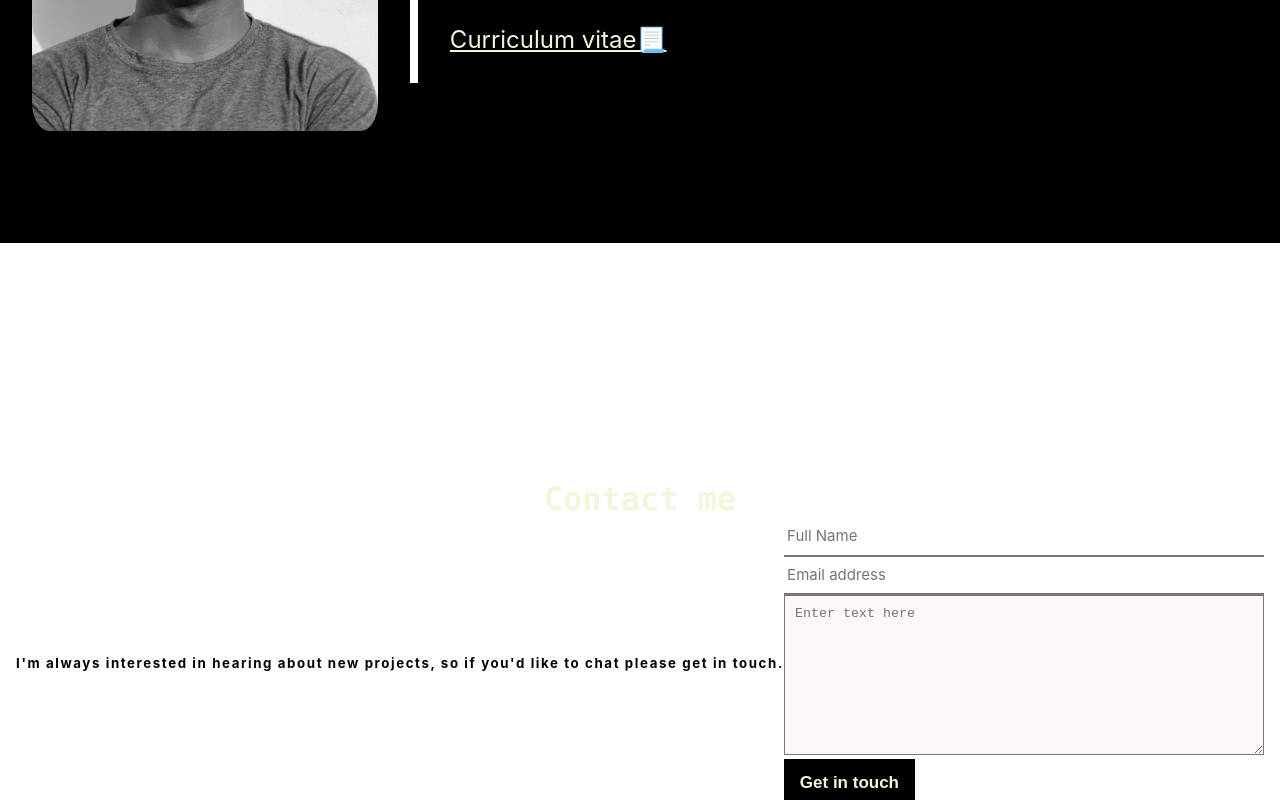
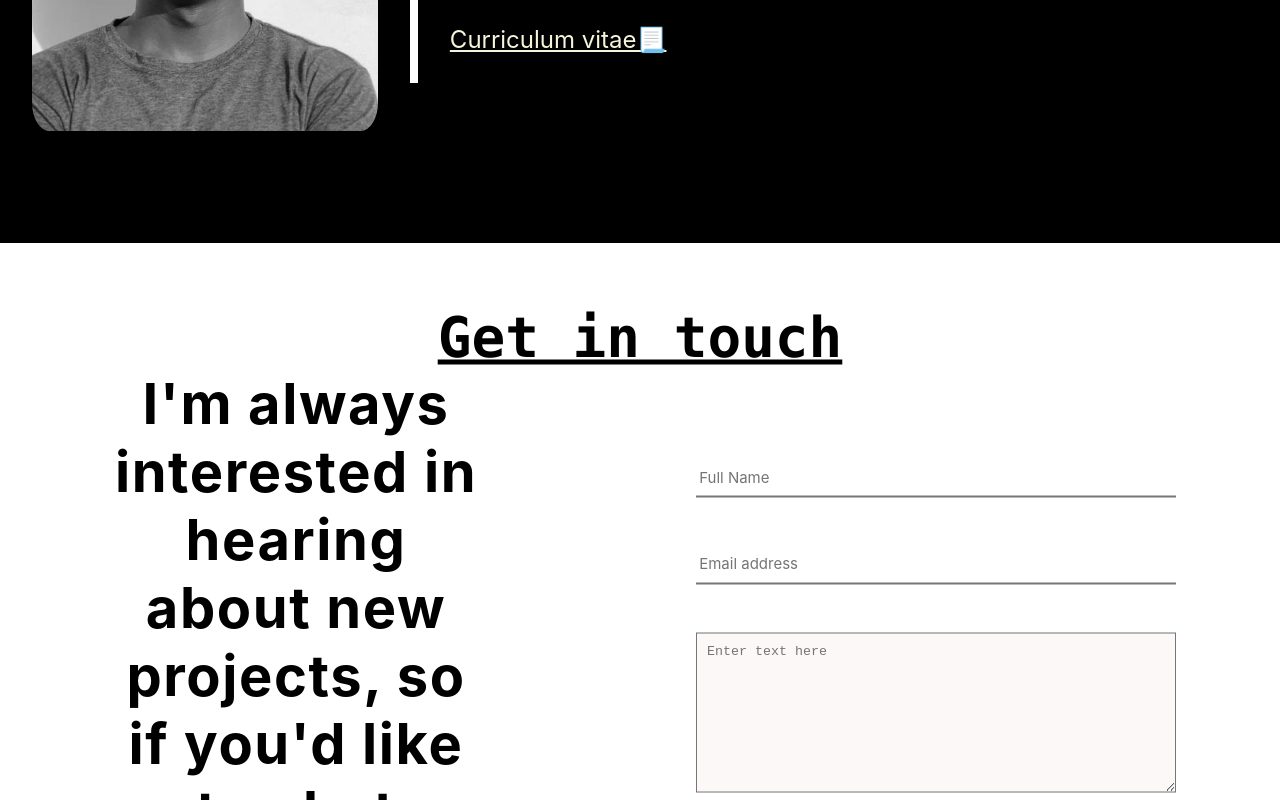
Before and after one commit to aneallaryea100/aneallaryea, a React (Create React App) app: page / in a window 1280 px wide. Shown: the part 2000-2800 px from the top of the page. Built offline with nearby package versions, Linux system fonts and the light colour scheme.

Commit message:
update contact and navbar

```diff
--- a/src/component/contact/contact.css
+++ b/src/component/contact/contact.css
@@ -2,79 +2,69 @@
     background-color: #fff;
     height: 100vh;
     width: 100%;
+}
+
+.contacthead {
+    color: #000;
+    font-size: 3.5rem;
+    font-weight: 600;
+    width: 100%;
     display: flex;
     justify-content: center;
     align-items: center;
-    flex-direction: column;
+    text-decoration: underline;
 
-    /* padding: 5rem 0; */
 }
 
-.contacthead {
-    /* margin: 1rem 2rem; */
-    /* color: #000;
-    font-size: 3.5rem;
-    font-weight: 600; */
-    /* margin: 1rem 0rem 0rem 3rem; */
-    /* width: 100%;
-    display: flex;
-    justify-content: center;
-    align-items: center;
-    text-align: center; */
-}
-
-.sec-form {
-    background: #fff;
-    display: flex;
-    justify-content: center;
-    align-items: center;
+  .hold-form {
+    /* display: flex;
+    flex-direction: column;
+    justify-content: space-around;
+    align-items: center; */
+    position: relative;
+    top: 50%;
+    left: 50%;
+    transform: translate(-50%, -50%);
+    gap: 3rem;
   }
 
-  .hold-form {
+  .formFlexContext {
     display: flex;
+    flex-direction: row;
     justify-content: space-around;
-    /* margin: 5rem 0rem 0rem 0rem; */
-    /* width: 100%; */
-    /* margin: 2rem 0rem; */
+    align-items: center;
+    width: 100%;
   }
 
   .context {
-    /* margin-bottom: 73px; */
-    /* width: 40%;
-    height: 20rem; */
     display: flex;
     flex-direction: column;
     justify-content: center;
     align-items: center;
+    font-size: 3rem;
+    width: 30%;
   }
 
   .form-card {
-    /* width: 60%; */
     display: flex;
-    /* flex-direction: column; */
-    justify-content: flex-start;
+    flex-direction: column;
+    justify-content: center;
     align-items: center;
-    /* margin-left: 5rem; */
-  }
-
-
-  .fmlist {
-    list-style-type: none;
+    /* width: 70%; */
   }
 
   .fotext {
-    /* font-size: 4rem;
-    font-weight: 700;
-    line-height: 5rem; */
     letter-spacing: 0.1rem;
     text-align: center;
     color: black;
+    font-size: 3.5rem;
   }
 
   .fmlist {
     display: flex;
     flex-direction: column;
-    /* gap: 50px; */
+    list-style-type: none;
+    gap: 3rem;
   }
 
   input {
@@ -89,7 +79,7 @@
     padding: 0.4rem 0.2rem;
     text-align: left;
     color: #727170;
-    width: 30rem;
+    width: 100%;
   }
 
   textarea {
@@ -140,20 +130,12 @@
       color: #000;
       font-size: 2rem;
       font-weight: 600;
-      margin-bottom: 0rem;
       display: flex;
       justify-content: center;
-      align-items: baseline;
+      align-items: center;
       text-align: center;
       width: 100%;
   }
-
-  .sec-form {
-      background: #fff;
-      display: flex;
-      justify-content: center;
-      align-items: center;
-    }
 
     .hold-form {
       display: flex;
@@ -164,7 +146,6 @@
 
     .context {
       width: 100%;
-      height: 0rem;
       display: flex;
       flex-direction: column;
       justify-content: center;
@@ -175,11 +156,6 @@
       display: flex;
       justify-content: flex-start;
       align-items: center;
-    }
-
-
-    .fmlist {
-      list-style-type: none;
     }
 
     .fotext {
@@ -194,6 +170,7 @@
     .fmlist {
       display: flex;
       flex-direction: column;
+      list-style-type: none;
     }
 
     input {
@@ -249,5 +226,13 @@
       border: 1px solid beige;
     }
 
+    .formFlexContext {
+      display: flex;
+      flex-direction: column;
+      justify-content: space-around;
+      align-items: center;
+      width: 100%;
+    }
+
 
   }
--- a/src/component/contact/contact.jsx
+++ b/src/component/contact/contact.jsx
@@ -4,8 +4,9 @@ import './contact.css'
 function Contact() {
   return (
     <div className='contactContainer' id='contact'>
-        <h1 className='contacthead'><code>Contact me</code></h1>
       <div class="hold-form">
+      <h1 className='contacthead'><code>Get in touch</code></h1>
+      <div className="formFlexContext">
                  <div class="context">
                      <h5 class="fotext">I'm always interested in hearing about new projects, so if you'd like to chat please get in touch.</h5>
                  </div>
@@ -33,6 +34,7 @@ function Contact() {
 
                      </form>
                  </div>
+            </div>
       </div>
     </div>
   )
--- a/src/component/navigation/navigation.css
+++ b/src/component/navigation/navigation.css
@@ -7,11 +7,12 @@
     height: 60px;
     color: beige;
     background-color: #000;
-    box-shadow: 0 0 10px rgba(0, 0, 0, 0.1);
+    box-shadow: 0 0 10px rgba(235, 193, 193, 0.1);
     position: fixed;
     top: 0;
     left: 0;
     width: 100%;
+    z-index: 1;
 }
 
 .logo a {
```
Also changed, not shown: src/component/about/about.css (+0 -7 lines).
